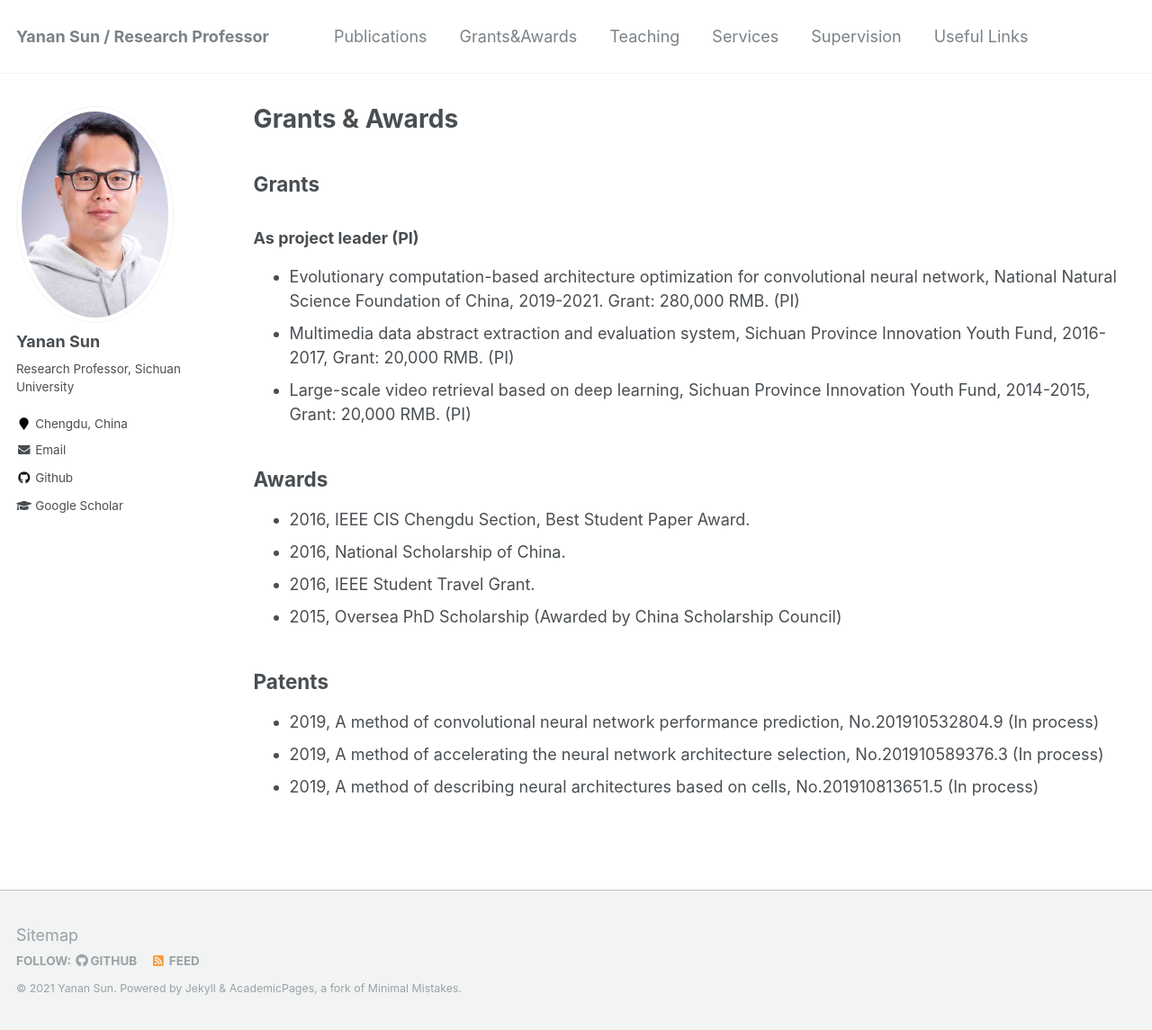
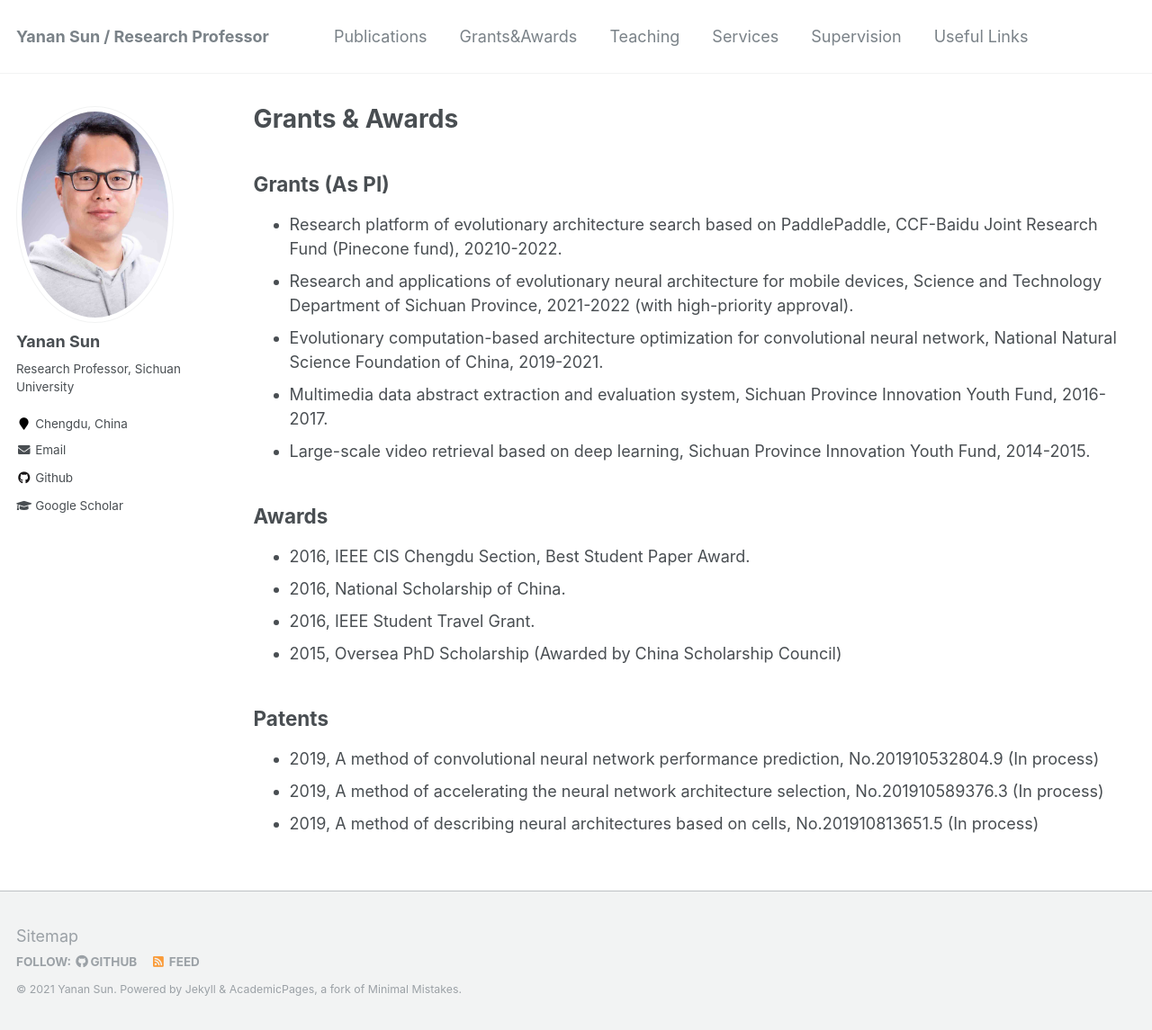
Before and after one commit to yn-sun/yn-sun.github.io, a Jekyll site: the page built from _pages/grants&awards.md, in a window 1280 px wide and 1145 px high. Shown: the whole window at 90% size. Built offline with Jekyll 4.4.1, drawn with Linux system fonts in a browser that asks for light colours; comment, search, counter and statistics services are not loaded.

Commit message:
Update grants&awards.md

```diff
--- a/_pages/grants&awards.md
+++ b/_pages/grants&awards.md
@@ -5,11 +5,12 @@ permalink: /grants&awards/
 author_profile: true
 ---
 
-## Grants
-### As project leader (PI)
-* Evolutionary computation-based architecture optimization for convolutional neural network, National Natural Science Foundation of China, 2019-2021. Grant: 280,000 RMB. (PI)
-* Multimedia data abstract extraction and evaluation system, Sichuan Province Innovation Youth Fund, 2016-2017, Grant: 20,000 RMB. (PI)
-* Large-scale video retrieval based on deep learning, Sichuan Province Innovation Youth Fund, 2014-2015, Grant: 20,000 RMB. (PI)
+## Grants (As PI)
+* Research platform of evolutionary architecture search based on PaddlePaddle, CCF-Baidu Joint Research Fund (Pinecone fund), 20210-2022.
+* Research and applications of evolutionary neural architecture for mobile devices, Science and Technology Department of Sichuan Province, 2021-2022 (with high-priority approval).
+* Evolutionary computation-based architecture optimization for convolutional neural network, National Natural Science Foundation of China, 2019-2021.
+* Multimedia data abstract extraction and evaluation system, Sichuan Province Innovation Youth Fund, 2016-2017.
+* Large-scale video retrieval based on deep learning, Sichuan Province Innovation Youth Fund, 2014-2015.
 
 ## Awards
 * 2016, IEEE CIS Chengdu Section, Best Student Paper Award.
```
